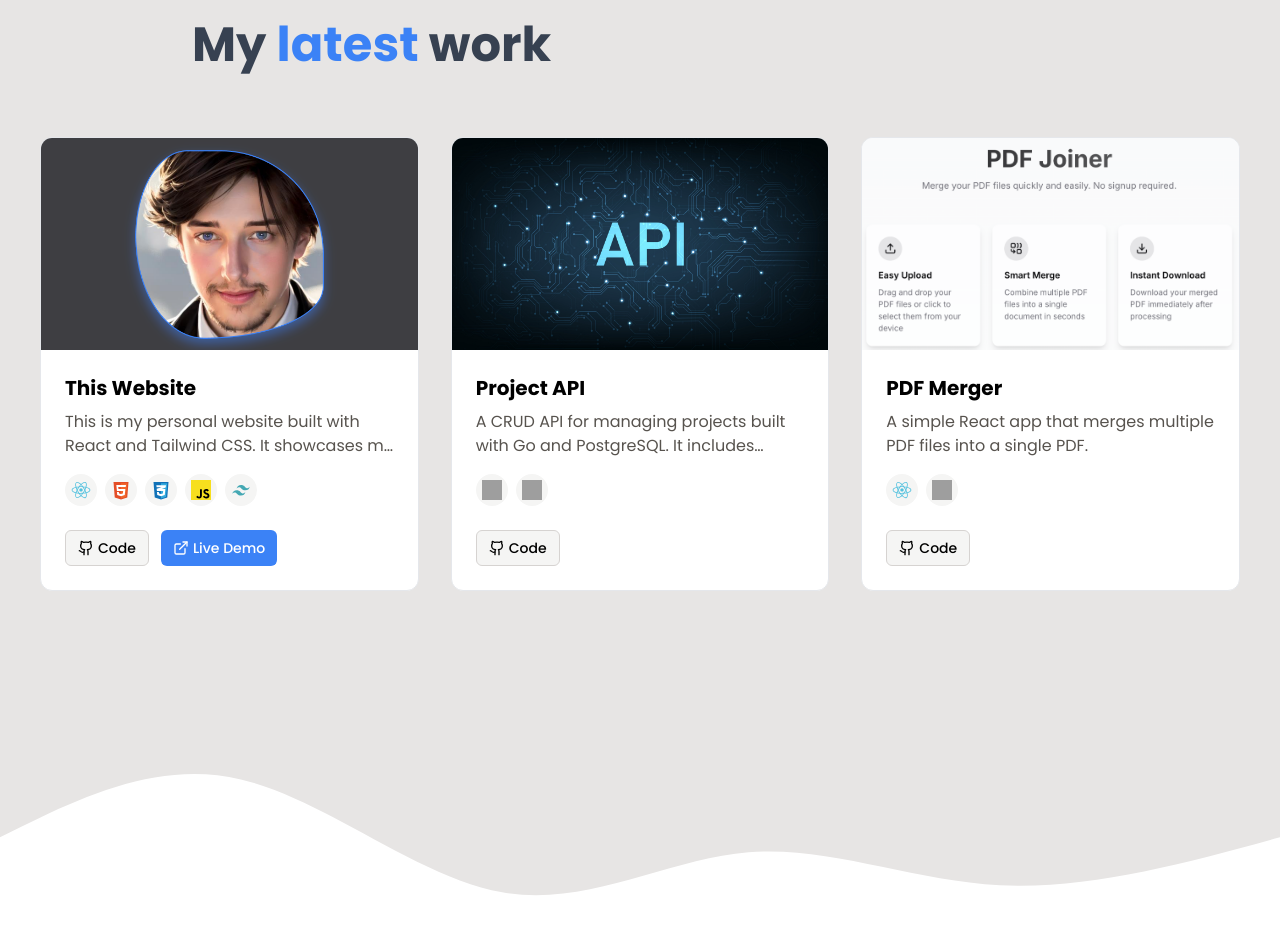
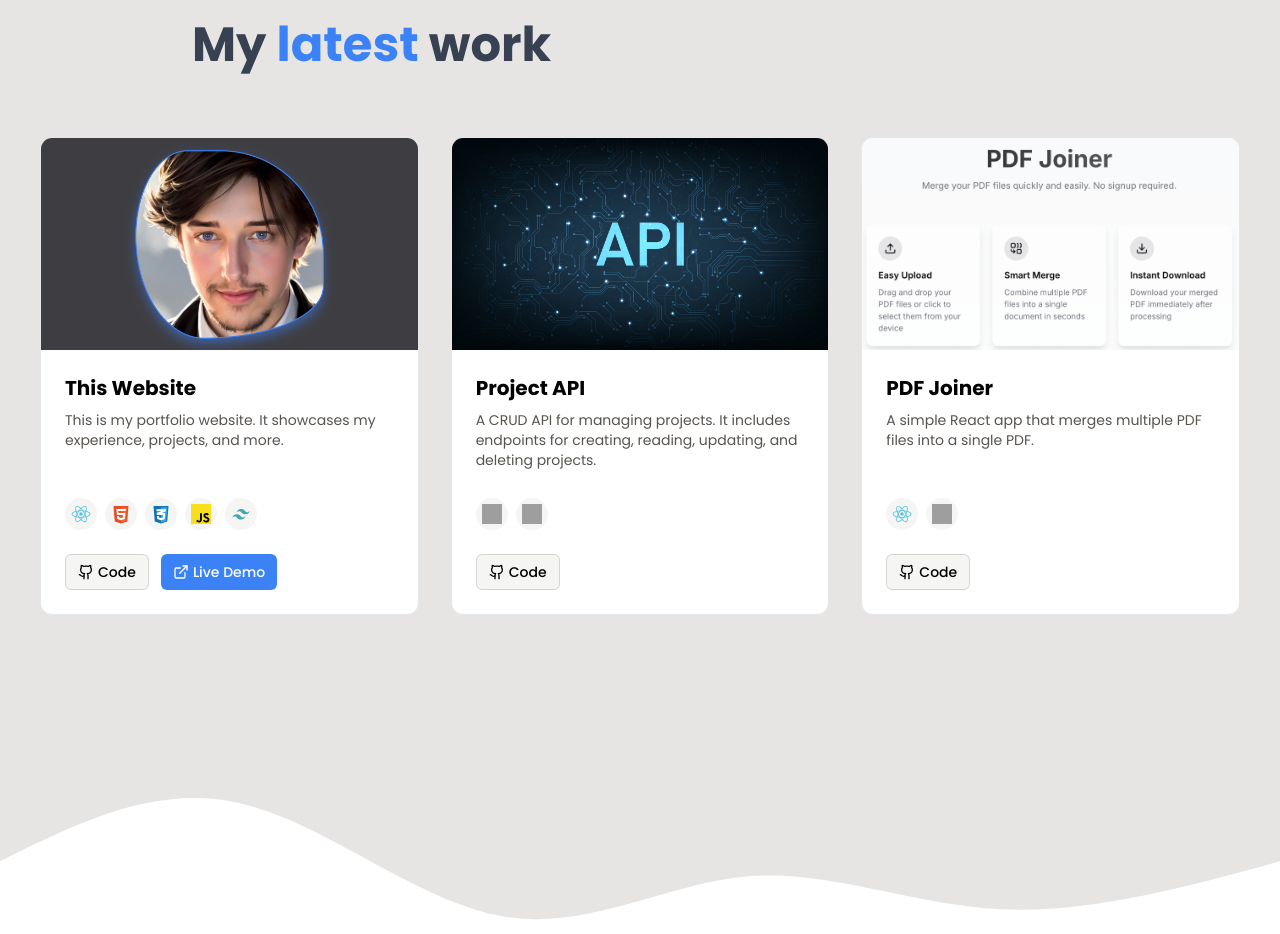
Before and after one commit to Isaac-Miless/portfolio, a React (Create React App) app: page / in a window 1280 px wide. Shown: the part 2740-3674 px from the top of the page. Built offline with nearby package versions, Linux system fonts and the light colour scheme; grey boxes are pictures that could not be loaded.

Commit message:
Alter projects slightly (make text fit better)

```diff
--- a/src/components/projects/ProjectCard.jsx
+++ b/src/components/projects/ProjectCard.jsx
@@ -24,7 +24,7 @@ const ProjectCard = ({ project, onHoverStart, onHoverEnd }) => {
   return (
     <motion.div
       key={project.id}
-      className="project-card group relative overflow-hidden rounded-xl border bg-white transition-all hover:shadow-lg"
+      className="project-card group relative overflow-hidden rounded-xl border bg-white transition-all hover:shadow-lg w-full max-w-sm h-full flex flex-col"
       whileHover={{ y: -5 }}
       onHoverStart={() => onHoverStart(project.id)}
       onHoverEnd={() => onHoverEnd(null)}
@@ -37,11 +37,15 @@ const ProjectCard = ({ project, onHoverStart, onHoverEnd }) => {
         />
       </div>
 
-      <div className="p-6">
+      <div className="p-6 flex flex-col flex-grow">
         <h3 className="text-xl font-bold">{project.title}</h3>
-        <p className="mt-2 text-stone-600 line-clamp-2">{project.description}</p>
 
-        <div className="mt-4">
+        {/* Fixed height description container */}
+        <div className="h-[4.5rem] mt-2">
+          <p className="text-stone-600 md:text-sm line-clamp-3">{project.description}</p>
+        </div>
+
+        <div className="mt-4 flex-grow">
           {project.techStack.length > TECH_STACK_THRESHOLD ? (
             <TechStackCarousel techStack={project.techStack} />
           ) : (
--- a/src/lib/constants/ProjectList.js
+++ b/src/lib/constants/ProjectList.js
@@ -30,7 +30,7 @@ const projects = [
     id: "1",
     title: "This Website",
     description:
-      "This is my personal website built with React and Tailwind CSS. It showcases my experience, projects, and more.",
+      "This is my portfolio website. It showcases my experience, projects, and more.",
     image: PortfolioImage,
     techStack: [
       {
@@ -61,7 +61,7 @@ const projects = [
     id: "2",
     title: "Project API",
     description:
-      "A CRUD API for managing projects built with Go and PostgreSQL. It includes endpoints for creating, reading, updating, and deleting projects.",
+      "A CRUD API for managing projects. It includes endpoints for creating, reading, updating, and deleting projects.",
     image: ProjectAPIImage,
     techStack: [
       {
@@ -77,7 +77,7 @@ const projects = [
   },
   {
     id: "3",
-    title: "PDF Merger",
+    title: "PDF Joiner",
     description:
       "A simple React app that merges multiple PDF files into a single PDF.",
     image: PDFMergerImage,
```
